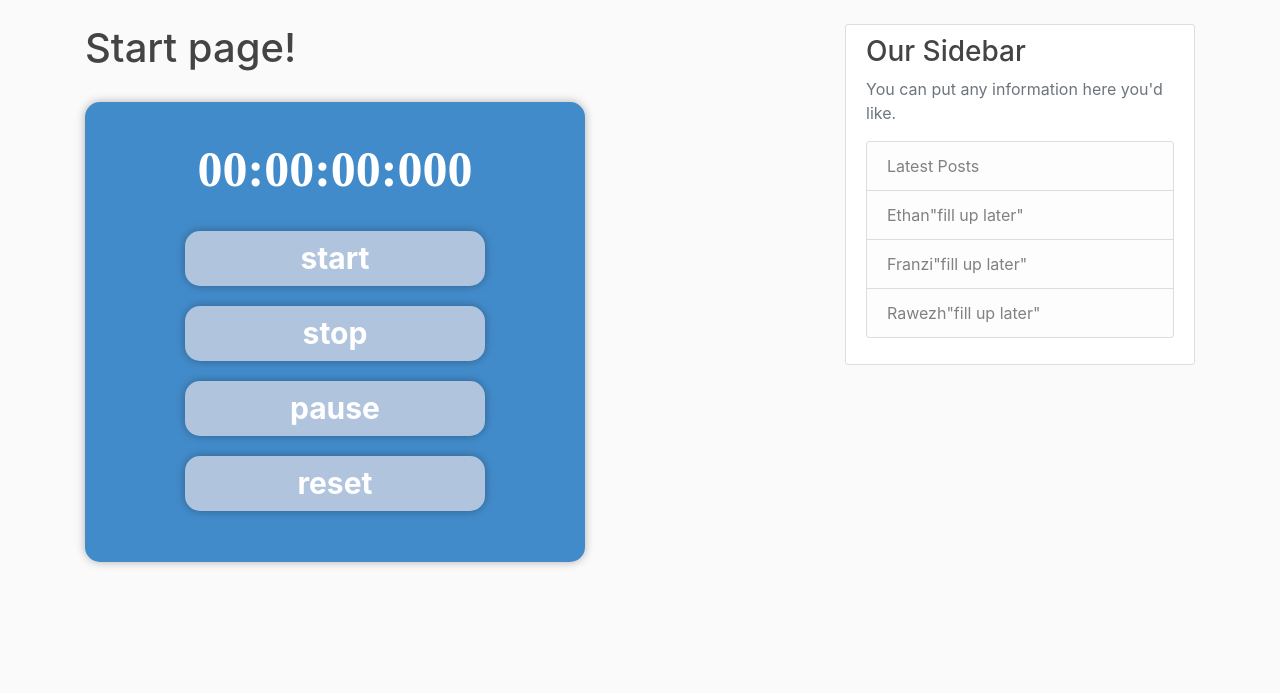
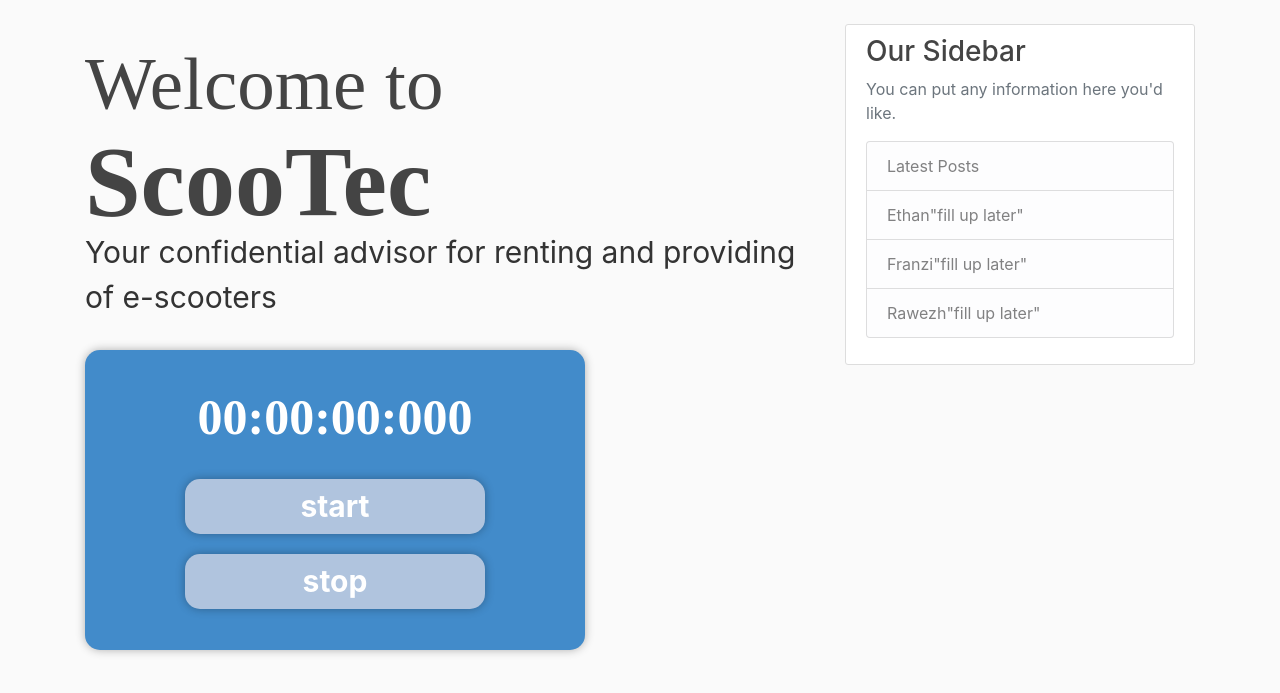
Before and after one commit to ethanbahmanyari0122/scooteq, a Flask app: page /home in a window 1280 px wide. Shown: the part 56-749 px from the top of the page. Run offline with Flask 2, Linux system fonts and the light colour scheme; a user stored in the database is signed in; some libraries are stand-ins or nearby versions.

Commit message:
pause and reset are gone

```diff
--- a/scooteq/static/main.css
+++ b/scooteq/static/main.css
@@ -100,7 +100,7 @@ a.article-title:hover {
 
 .display{
     width: 500px;
-    height: 460px;
+    height: 300px;
     background-color: #428bca;
     border-radius: 15px;
     box-shadow: 0px 0px rgba(0, 0, 0, 0.15), 0 0 10px rgba(0, 0, 0, 0.30) ;
--- a/scooteq/templates/home.html
+++ b/scooteq/templates/home.html
@@ -1,6 +1,9 @@
 
 {% extends "layout.html" %}
 {% block content %}
-    <h1>Home!</h1>
+             <h1 class="headline">Welcome to </h1><h1 class="headlinSco">ScooTec</h1>
+    <p class="underHeadline">Your confidential advisor for renting and providing of e-scooters.</p>
+    <p>You have to login yourself to rent the scooters.</p>
+
 
 {% endblock content %}
--- a/scooteq/templates/start.html
+++ b/scooteq/templates/start.html
@@ -1,6 +1,7 @@
 {% extends 'layout.html' %}
 {% block content %}
-        <h1>Start page!</h1>
+         <h1 class="headline">Welcome to </h1><h1 class="headlinSco">ScooTec</h1>
+    <p class="underHeadline">Your confidential advisor for renting and providing of e-scooters</p>
 
     <form name="form_main" class="display">
   <div class="timer">
@@ -12,8 +13,6 @@
   <div class="control">
   <button type="button" name="start" class="start">start</button>
   <button type="button" name="stop" class="stop">stop</button>
-  <button type="button" name="pause" class="pause">pause</button>
-  <button type="button" name="reset" class="reset">reset</button>
     </div>
 
 
```
